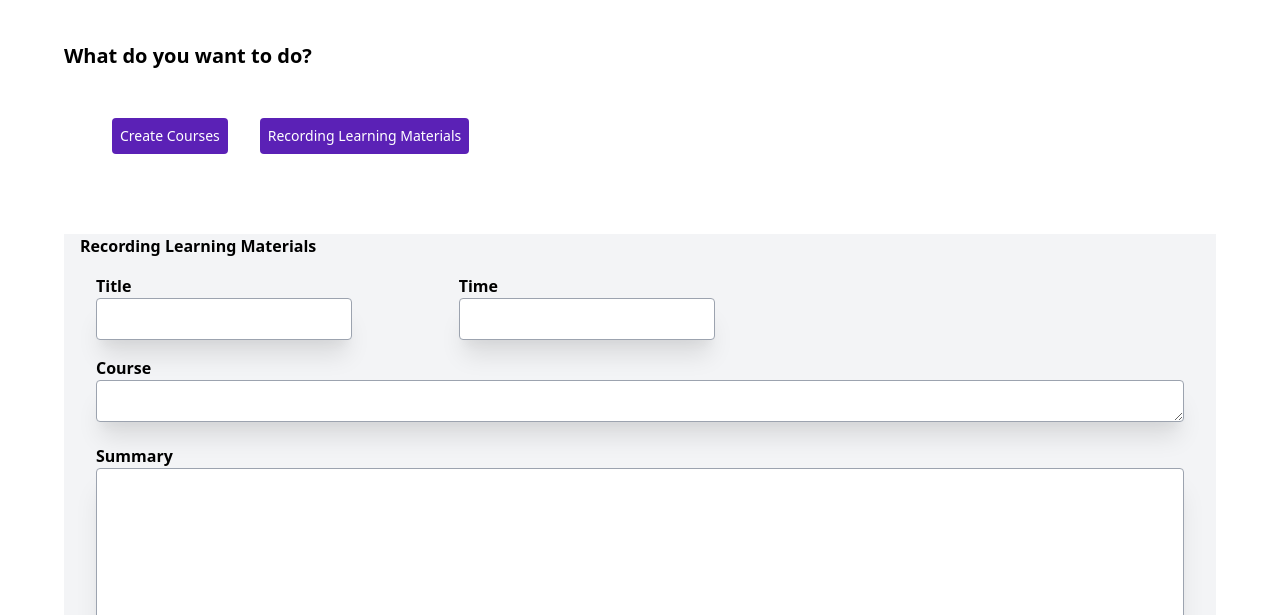
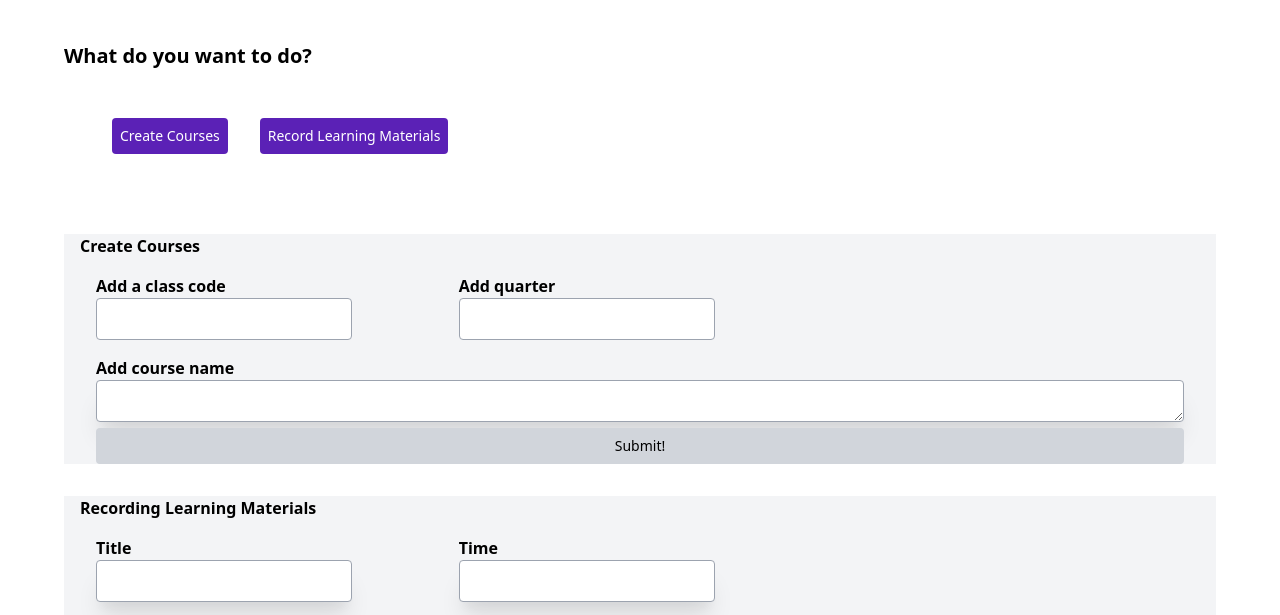
Before and after one commit to Magiccheryl/KMS, a website: page write.html in a window 1280 px wide. Shown: the part 197-812 px from the top of the page. Drawn offline with nearby package versions, Linux system fonts and the light colour scheme.

Commit message:
write page ready for back end

```diff
--- a/write.html
+++ b/write.html
@@ -31,9 +31,39 @@
             <h1 class="text-xl text-black font-bold">What do you want to do?</h1>
             <div class="flex md:p-8 p-4">
                 <div><button class="my-4 mx-4 bg-purple-800 text-sm text-white p-2 rounded" id="createCourse">Create Courses</button></div>
-                <div><button class="my-4 mx-4 bg-purple-800 text-sm text-white p-2 rounded" id="createMaterials">Recording Learning Materials</button></div>
+                <div><button class="my-4 mx-4 bg-purple-800 text-sm text-white p-2 rounded" id="createMaterials">Record Learning Materials</button></div>
             </div>
         </div>
+    </div>
+
+    <!-- Section for Create Courses -->
+    <div class = "md:ml-16 mt-8 md:mr-16 bg-gray-100">
+        <h1 class="ml-4 text-base text-black font-bold">Create Courses</h1>
+        <!-- The form for inputing contents. html will change when action button are clicked -->
+        <form action="button-submit.html" data-netlify="true">
+            <div class="md:ml-8 md:mr-8">
+                <div class="flex">
+                    <div class="w-1/3">
+                        <label class="block mt-4 font-bold">Add a class code</label>
+                        <input class="p-2 w-64 border border-gray-400 rounded focus:outline-none focus:ring-purple-500 focus:border-purple-500" type="text" id="code">
+                    </div>
+                    <div class="w-1/3">
+                        <label class="block mt-4 font-bold">Add quarter</label>
+                        <input class="p-2 w-64 border border-gray-400 rounded focus:outline-none focus:ring-purple-500 focus:border-purple-500" type="text" id="quarter">
+                    </div>
+                </div>
+
+                <div>
+                    <label class="block mt-4 font-bold">Add course name</label>
+                    <textarea rows="1" class="p-2 w-full border border-gray-400 rounded shadow-xl focus:outline-none focus:ring-purple-500
+                    focus:border-purple-500" type="name" id="name"></textarea>
+                </div>
+
+                <button class="p-2 w-full bg-gray-300 text-sm text-black p-2 rounded" id="submitButton">Submit!</button>
+
+            </div>
+        </form>
+
     </div>
 
     <!-- Section for Recording Learning Materials -->
@@ -76,7 +106,7 @@
                     <textarea rows="6" class="p-2 w-full border border-gray-400 rounded shadow-xl focus:outline-none focus:ring-purple-500
                     focus:border-purple-500" id="attachment" name="attachment"></textarea>
                 </div>
-                <button class="p-2 w-full bg-gray-300 text-sm text-black p-2 rounded" id="submitButton">Upload files or add a url</button>
+                <button class="p-2 w-full bg-gray-300 text-sm text-black p-2 rounded" id="uploadButton">Upload files or add a url</button>
             </div>
         </form>
     </div>
```
